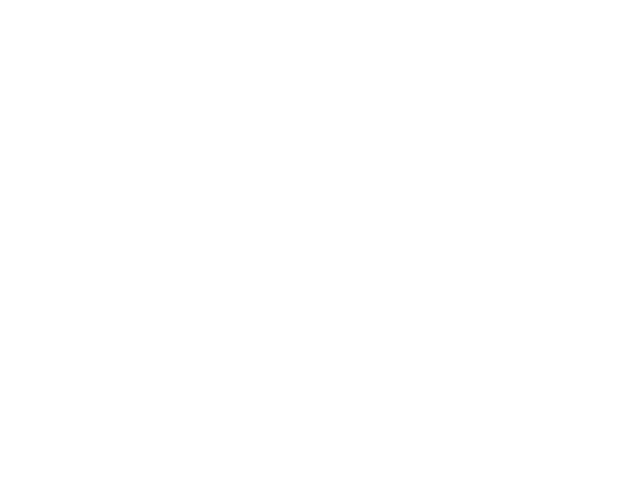
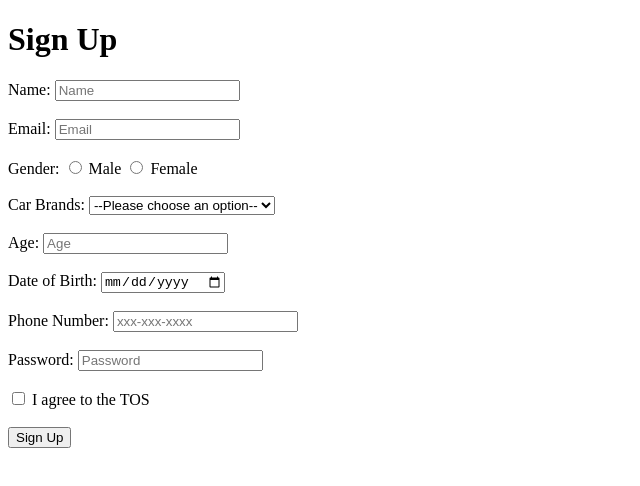
Before and after one commit to acciojob/signup-form-car-Het20000, a website: page main.html in a window 1280 px wide. Shown: the whole page, without its empty margins (0-640 px from the left). Drawn offline with Linux system fonts and the light colour scheme.

Commit message:
created a submission

```diff
--- a/main.html
+++ b/main.html
@@ -7,7 +7,64 @@
 </head>
 
 <body>
-	<!-- the entire body must be written by student -->
+	<h1>Sign Up</h1>
+    <form action="#" method="post">
+        <div>
+            <label for="name">Name:</label>
+            <input type="text" id="name" name="name" placeholder="Name" required>
+        </div>
+        <br>
+        <div>
+            <label for="email">Email:</label>
+            <input type="email" id="email" name="email" placeholder="Email" required>
+        </div>
+        <br>
+        <div>
+            <label>Gender:</label>
+            <input type="radio" id="gender_m" name="gender" value="male" required>
+            <label for="gender_m">Male</label>
+            <input type="radio" id="gender_f" name="gender" value="female" required>
+            <label for="gender_f">Female</label>
+        </div>
+        <br>
+        <div>
+            <label for="cars">Car Brands:</label>
+            <select id="cars" name="cars" required>
+                <option value="" disabled selected>--Please choose an option--</option>
+                <option value="volvo">Volvo</option>
+                <option value="saab">Saab</option>
+                <option value="mercedes">Mercedes</option>
+                <option value="audi">Audi</option>
+            </select>
+        </div>
+        <br>
+        <div>
+            <label for="age">Age:</label>
+            <input type="number" id="age" name="age" placeholder="Age" required>
+        </div>
+        <br>
+        <div>
+            <label for="dob">Date of Birth:</label>
+            <input type="date" id="dob" name="dob" required>
+        </div>
+        <br>
+        <div>
+            <label for="tel">Phone Number:</label>
+            <input type="tel" id="tel" name="tel" placeholder="xxx-xxx-xxxx">
+        </div>
+        <br>
+        <div>
+            <label for="password">Password:</label>
+            <input type="password" id="password" name="password" placeholder="Password" required>
+        </div>
+        <br>
+        <div>
+            <input type="checkbox" id="tos" name="tos" required>
+            <label for="tos">I agree to the TOS</label>
+        </div>
+        <br>
+        <button type="submit">Sign Up</button>
+    </form>
     <script type="text/javascript" src="./script.js">
 </script>
 
```
